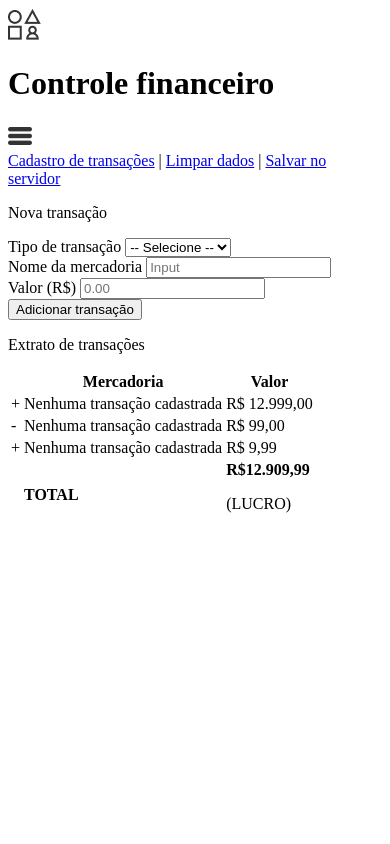
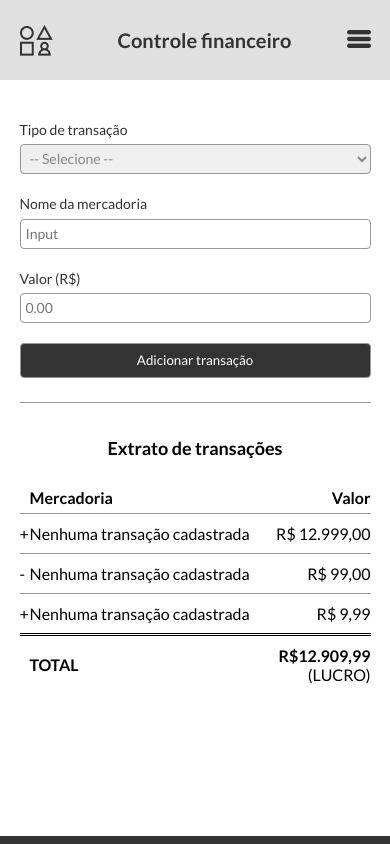
Before and after one commit to brunnocristiano/financeiro, a plain HTML site: page index.html in a window 390 px wide. Drawn offline with Linux system fonts and the light colour scheme; files whose address does not match are found by name.

Commit message:
CORRIGINDO CSS OFF

```diff
--- a/assets/style.css
+++ b/assets/style.css
@@ -0,0 +1,323 @@
+/* GLOBAL STYLES */
+* {
+    margin: 0;
+    padding: 0;
+    font-family: 'Lato', sans-serif;
+    box-sizing: border-box;
+}
+:root {
+    --white: #fff;
+    --background: #e0e0e0;
+    --gray: #333333;
+    --light: #c4c4c4;
+    --black: #000;
+    --border: #979797;
+    --placeholder: #888888;
+    --validation: red;
+}
+/* HEADER */
+#header-container {
+    width: 100%;
+    background-color: var(--background);
+}
+header {
+    display: flex;
+    align-items: center;
+    justify-content: space-between;
+    max-width: 1100px;
+    width: 95%;
+    height: 80px;
+    margin: auto;
+}
+.logo-container {
+    display: flex;
+    align-items: center;
+}
+.app-title {
+    font-size: 1.25em;
+    font-weight: 600;
+    line-height: 1.5em;
+    color: var(--gray);
+    padding-left: 10px;
+}
+.menu-mobile {
+    display: none;
+}
+/* NAV */
+.nav-container {
+    display: flex;
+    justify-content: space-around;
+    background-color: var(--white);
+}
+nav a,
+span {
+    padding: 8px;
+    text-decoration: none;
+    color: var(--gray);
+    transition: background-color 0.2s
+}
+nav a:hover {
+    font-weight: bold;
+    background-color: var(--light);
+}
+/* SECTION */
+#content {
+    display: flex;
+    max-width: 1100px;
+    margin: auto;
+    width: 95%;
+}
+/* FORM */
+#form-container {
+    display: flex;
+    width: 40%;
+}
+form {
+    display: flex;
+    flex-flow: column wrap;
+    justify-content: space-around;
+    width: 100%;
+    border: 1px solid var(--border);
+    border-radius: 4px;
+    margin-top: 30px;
+}
+.transaction-title {
+    text-align: center;
+    font-size: 1.125em;
+    font-weight: 700;
+    line-height: 1.375em;
+    color: var(--black);
+    position: relative;
+    top: 15px;
+    margin-bottom: 20px;
+}
+.input-containers {
+    display: flex;
+    flex-direction: column;
+    width: 100%;
+    padding: 15px;
+}
+.label-input {
+    color: var(--gray);
+    font-size: 0.875em;
+    line-height: 1.375em;
+    margin-bottom: 5px;
+}
+#transaction-type,
+#item-name,
+#product-price {
+    color: var(--gray);
+    font-size: 0.875em;
+    height: 30px;
+    border: 1px solid var(--border);
+    border-radius: 4px;
+    padding-left: 5px;
+}
+select#transaction-type {
+    color: var(--placeholder);
+}
+#btn-transaction {
+    background: var(--gray);
+    color: var(--white);
+    line-height: 1.375em;
+    border: 1px solid var(--border);
+    border-radius: 4px;
+    width: 100%;
+    height: 35px;
+    align-self: center;
+    margin-top: 20px;
+    margin-bottom: 4px;
+    transition: background-color 0.4s;
+    cursor: pointer;
+}
+#btn-transaction:hover {
+    background: var(--light);
+    color: var(--gray);
+    font-weight: 700;
+    box-shadow: 0 12px 16px 0 rgba(0,0,0,0.08)
+}
+/* TABLE */
+#table-container {
+    display: flex;
+    width: 70%;
+    justify-content: end;
+    flex-direction: column;
+    align-items: center;
+    margin-top: 50px;
+}
+table {
+    width: 96%;
+    align-self: flex-end;
+}
+table,
+th,
+td {
+    border-bottom: 1px solid var(--border);
+    border-collapse: collapse;
+}
+.table-title {
+    font-size: 1.125em;
+    line-height: 1.125em;
+    color: var(--black);
+    font-weight: bold;
+    margin-bottom: 25px;
+}
+tr {
+    height: 30px;
+}
+td {
+    padding: 10px 0;
+}
+.th-align-left {
+    text-align: left;
+}
+.element-align-end {
+    text-align: end;
+}
+.tr-last {
+    border-bottom: hidden;
+    border-top: double;
+}
+tr:hover {background-color: var(--background);}
+/* FOOTER */
+footer {
+    width: 100%;
+    background-color: var(--gray);
+    height: 30px;
+    position: fixed;
+    top: 99%;
+}
+/*** IPAD PORTRAIT ***/
+@media only screen and (max-width: 768px) {
+    header {
+        width: 90%;
+    }
+    .nav-container {
+    display: none;
+    }
+    .logo-container{
+        width: 97%;
+    }
+    .app-title {
+        text-align: center;
+        width: 100%;
+    }
+    .menu-mobile {
+        display: initial;
+        cursor: pointer;
+    }
+    #menu-mobile-wrapper {
+        width: 35%;
+        height: 100%;
+        background-color: var(--gray);
+        position: fixed;
+        right: 0;
+        top: 0;
+    }
+    .nav-mobile {
+        display: flex;
+        flex-direction: column;
+        width: 100%;
+        margin-top: 50px;
+    }
+    .nav-mobile a,
+    #btn-close-menu {
+        color: var(--white);
+        text-decoration: none;
+        font-size: 1rem;
+    }
+    .nav-mobile a {
+        padding: 10px 20px;
+        transition: background-color 0.4s;
+    }
+    a {
+        width: 100%;
+        text-align: right;
+    }
+    .nav-mobile a:hover {
+        background-color: var(--light);
+        color: var(--gray);
+        cursor: pointer;
+    }
+    #btn-close-menu {
+        font-weight: bold;
+        position: absolute;
+        top: 15px;
+        left: 15px;
+        font-size: 1.1em;
+        cursor: pointer;
+    }
+    #content {
+        width: 90%;
+        flex-direction: column;
+    }
+    #form-container {
+        width: 100%;
+    }
+    form {
+        flex-flow: row wrap;
+    }
+    .transaction-title {
+        width: 100%;
+        margin-bottom: 30px;
+        height: fit-content;
+        top: 20px;
+    }
+    .input-containers {
+        height: fit-content;
+        padding: 0;
+    }
+    .tablet-select {
+        width: 20%;
+        margin-left: 0.5vw;
+    }
+    .tablet-item {
+        width: 50%;
+    }
+    .tablet-price {
+        width: 20%;
+        margin-right: 0.5vw;
+        margin-bottom: 15px;
+    }
+    #table-container {
+        width: 100%;
+    }
+    table {
+        width: 100%;
+    }
+    #btn-transaction {
+        width: 150%;
+        align-self: flex-end;
+    }
+}
+/* SMARTPHONE */
+@media only screen and (max-width: 600px) {
+    .transaction-title {
+        display: none;
+    }
+    #menu-mobile-wrapper {
+        width: 75%;
+    }
+    form {
+        flex-flow: column wrap;
+        border-top: none;
+        border-right: none;
+        border-left: none;
+        border-radius: 0;
+    }
+    .tablet-select,
+    .tablet-item,
+    .tablet-price,
+    #btn-transaction {
+        width: 100%;
+    }
+    .tablet-select {
+        margin: 0;
+    }
+    .input-containers {
+        margin-bottom: 20px;
+    }
+    #table-container {
+        margin-top: 35px;
+    }
+}
--- a/index.html
+++ b/index.html
@@ -9,7 +9,6 @@
     <link rel="stylesheet" href="assets/style.css">
     <link rel="preconnect" href="https://fonts.gstatic.com">
     <link href="https://fonts.googleapis.com/css2?family=Lato:wght@400;700&display=swap" rel="stylesheet">
-    <link rel="shortcut icon" href="./imgs/favicon.png" type="image/png"/>
 </head>
 <body>
     <div id="header-container">
```
